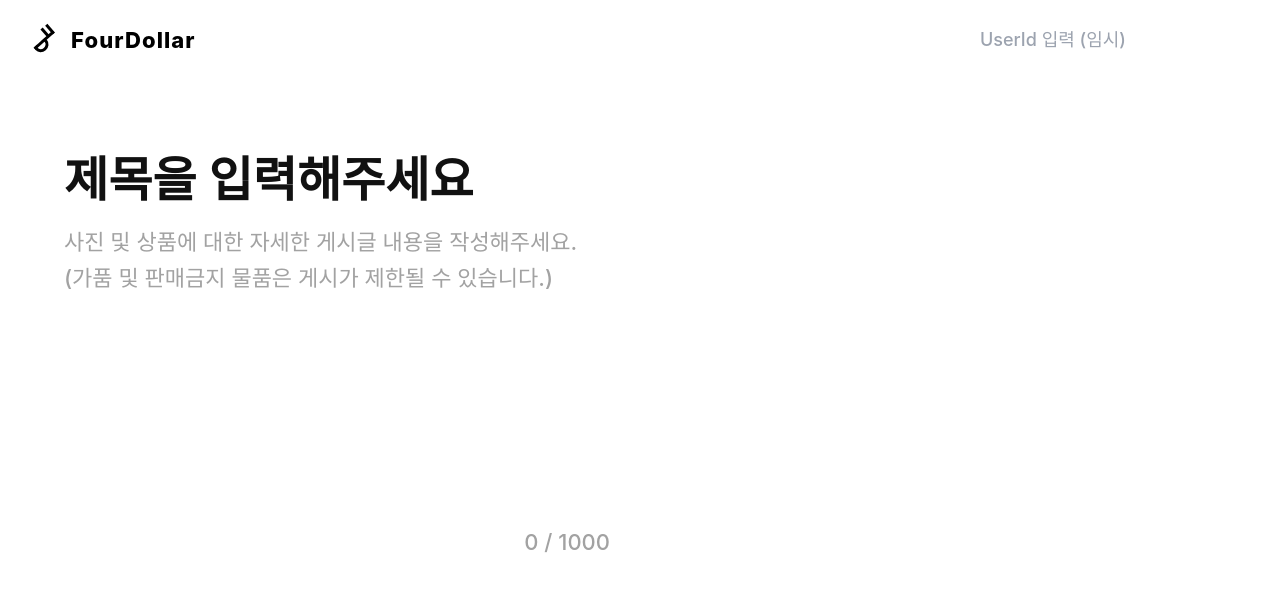
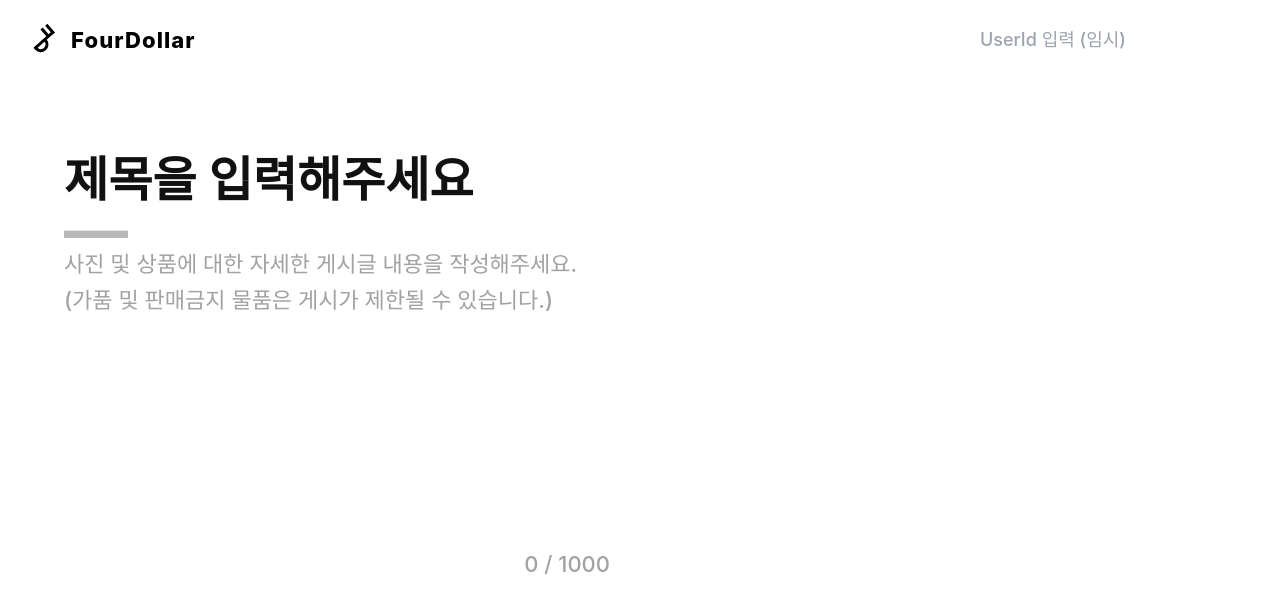
Before and after one commit to Four-Dollar/frontend-repo, a React (Create React App) app: page / in a window 1280 px wide. Shown: the top 614 px of the page. Built offline with nearby package versions, Linux system fonts and the light colour scheme.

Commit message:
feat: 상품 등록 컴포넌트 변경
- 상품 등록 제목칸 높이 자동 변경 함수 추가
- 제목과 설명글 구분하는 수평선 추가
- 상품 등록 제목 입력창 감싸는 컴포넌트 추가

```diff
--- a/src/components/Listing/index.tsx
+++ b/src/components/Listing/index.tsx
@@ -1,4 +1,4 @@
-import React, { useState } from 'react';
+import React, { useState, useRef } from 'react';
 import styled from 'styled-components';
 
 const Container = styled.section`
@@ -10,13 +10,17 @@ const Container = styled.section`
 	height: 90vh;
 `;
 
+const TitleInputContainer = styled.div`
+	width: 546px;
+	height: fit-content;
+`;
+
 const TitleInput = styled.textarea`
 	font-weight: 600;
 	font-size: 48px;
-	width: 546px;
-	height: auto;
 	resize: none;
 	outline: none;
+	overflow: hidden;
 	color: #111111;
 
 	&::placeholder {
@@ -27,7 +31,6 @@ const TitleInput = styled.textarea`
 const DescriptionInputContainer = styled.div`
 	display: flex;
 	flex-direction: column;
-	width: 100%;
 `;
 
 const DescriptionInput = styled.textarea`
@@ -54,19 +57,36 @@ const DescriptionByteLimit = styled.div`
 	color: #a2a2a2;
 `;
 
+const Horizon = styled.hr`
+	width: 5vw;
+	height: 1vh;
+	background-color: #b7b7b7;
+`;
+
 export function Listing() {
 	const [title, setTitle] = useState('');
 	const [titleByteCheck, setTitleByteCheck] = useState(0);
 	const [description, setDescription] = useState('');
 	const [descriptionByteCheck, setDescriptionByteCheck] = useState(0);
 
+	const titleInput = useRef<HTMLTextAreaElement>(null);
+
 	const onChangeTitle = (event: React.ChangeEvent<HTMLTextAreaElement>) => {
+		autoTitleHeightChange();
+
 		if (titleByteCheck < 50) {
 			setTitle(event.target.value);
 			setTitleByteCheck(event.target.value.length);
 		} else if (titleByteCheck >= 50) {
 			setTitle((prev) => prev.substring(0, 50));
 			setTitleByteCheck(49);
+		}
+	};
+
+	const autoTitleHeightChange = () => {
+		if (titleInput.current !== null) {
+			titleInput.current.style.height = 'auto';
+			titleInput.current.style.height = `${titleInput.current.scrollHeight}px`;
 		}
 	};
 
@@ -84,6 +104,7 @@ export function Listing() {
 
 	return (
 		<Container>
+			<TitleInputContainer>
 				<TitleInput
 					id="title"
 					placeholder="제목을 입력해주세요"
@@ -91,7 +112,10 @@ export function Listing() {
 					onChange={onChangeTitle}
 					spellCheck={false}
 					rows={1}
+					ref={titleInput}
 				/>
+			</TitleInputContainer>
+			<Horizon />
 			<DescriptionInputContainer>
 				<DescriptionInput
 					placeholder="사진 및 상품에 대한 자세한 게시글 내용을 작성해주세요.&#10;(가품 및 판매금지 물품은 게시가 제한될 수 있습니다.)"
```
Lines whose indentation alone changed are shown as unchanged.
